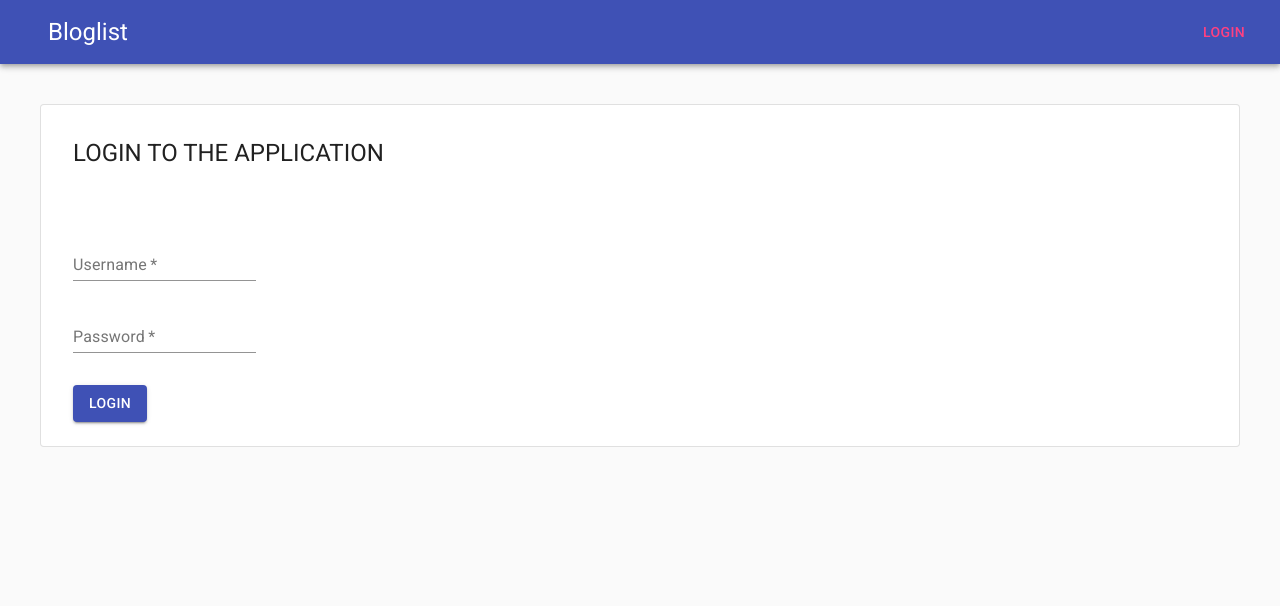
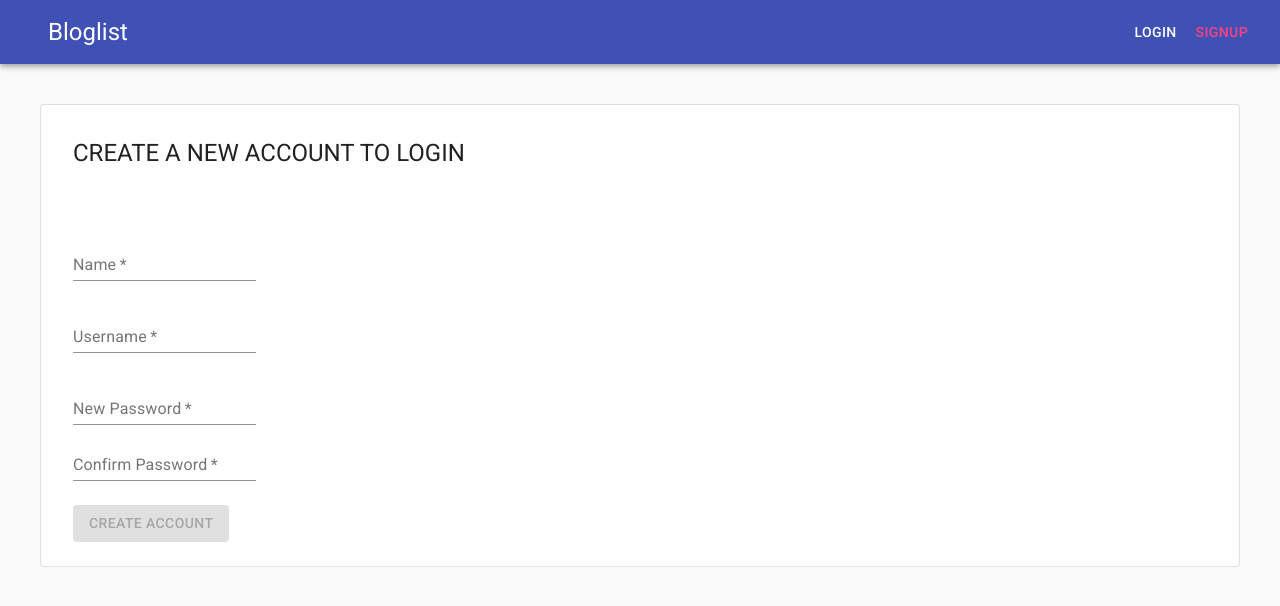
Before and after one commit to j-tesla/blog-list-frontend, a React (Create React App) app: page /signup in a window 1280 px wide. Before the commit this address led to /login. Shown: the top 606 px of the page. Built offline with nearby package versions, Linux system fonts and the light colour scheme; no server answers.

Commit message:
implemented a signup page

```diff
--- a/package.json
+++ b/package.json
@@ -15,7 +15,8 @@
     "react-router-dom": "^5.2.0",
     "react-scripts": "^4.0.3",
     "redux": "^4.1.0",
-    "redux-thunk": "^2.3.0"
+    "redux-thunk": "^2.3.0",
+    "validator": "^13.6.0"
   },
   "devDependencies": {
     "@testing-library/jest-dom": "^5.14.1",
--- a/src/App.jsx
+++ b/src/App.jsx
@@ -14,6 +14,7 @@ import User from './components/User';
 import { initialiseUsers } from './reducers/userReducer';
 import Blog from './components/Blog';
 import { initialiseBlogs } from './reducers/blogReducer';
+import SignupForm from './components/SignupForm';
 
 const App = () => {
   const dispatch = useDispatch();
@@ -37,6 +38,9 @@ const App = () => {
                   <Switch>
                     <Route path="/login">
                       <LoginForm />
+                    </Route>
+                    <Route path="/signup">
+                      <SignupForm />
                     </Route>
                     <Route path="/">
                       <Redirect to="/login" />
--- a/src/components/Navbar.jsx
+++ b/src/components/Navbar.jsx
@@ -123,14 +123,14 @@ const NavBar = () => {
               >
                 <Button variant="text" className={classes.navBtn}>login</Button>
               </NavLink>
-              {/* <NavLink */}
-              {/*  className={classes.navLink} */}
-              {/*  activeClassName={clsx([classes.navLink, classes.activeNavLink])} */}
-              {/*  exact */}
-              {/*  to="/signup" */}
-              {/* > */}
-              {/*  <Button variant="text" className={classes.navBtn}>signup</Button> */}
-              {/* </NavLink> */}
+              <NavLink
+                className={classes.navLink}
+                activeClassName={clsx([classes.navLink, classes.activeNavLink])}
+                exact
+                to="/signup"
+              >
+                <Button variant="text" className={classes.navBtn}>signup</Button>
+              </NavLink>
             </>
           )}
         </Toolbar>
--- /dev/null
+++ b/src/components/SignupForm.jsx
@@ -0,0 +1,193 @@
+import React, { useEffect, useState } from 'react';
+import { useDispatch } from 'react-redux';
+import validator from 'validator';
+import { useHistory } from 'react-router-dom';
+import {
+  Button,
+  Card,
+  CardActions,
+  CardContent,
+  CardHeader,
+  makeStyles,
+  TextField, Tooltip,
+} from '@material-ui/core';
+
+import logger from '../utils/logger';
+import { makeNotification } from '../reducers/notificationReducer';
+import { useField } from '../hooks';
+import usersService from '../services/users';
+
+const useStyles = makeStyles((theme) => ({
+  root: {
+    marginTop: theme.spacing(5),
+    margin: theme.spacing(2),
+    '& > *': {
+      margin: theme.spacing(2),
+    },
+  },
+  login: {
+    marginLeft: theme.spacing(1),
+  },
+}));
+
+const LoginForm = () => {
+  const classes = useStyles();
+  const dispatch = useDispatch();
+  const browserHistory = useHistory();
+  const {
+    reset: resetUsername,
+    ...username
+  } = useField('username');
+  const {
+    reset: resetName,
+    ...name
+  } = useField('name');
+  const {
+    reset: resetNewPassword,
+    ...newPassword
+  } = useField('username', 'password');
+  const {
+    reset: resetConfirmPassword,
+    ...confirmPassword
+  } = useField('username', 'password');
+
+  const [validNewPassword, setValidNewPassword] = useState(null);
+  const [validConfirmPassword, setValidConfirmPassword] = useState(null);
+
+  const reset = () => {
+    resetUsername();
+    resetName();
+    resetNewPassword();
+    resetConfirmPassword();
+  };
+
+  const validateNewPassword = () => {
+    if (validator.isStrongPassword(newPassword.value)) {
+      setValidNewPassword(true);
+    } else {
+      setValidNewPassword(false);
+    }
+
+    if (newPassword.value === confirmPassword.value) {
+      setValidConfirmPassword(true);
+    } else {
+      setValidConfirmPassword(false);
+    }
+  };
+
+  useEffect(() => {
+    validateNewPassword();
+  }, [newPassword.value, confirmPassword.value]);
+
+  const handleSignup = async (event) => {
+    event.preventDefault();
+    try {
+      await usersService.create({
+        name: name.value,
+        username: username.value,
+        password: newPassword.value,
+      });
+      reset();
+      dispatch(makeNotification({
+        message: 'New account created. Login to continue.',
+        severity: 'success',
+      }));
+      browserHistory.push('/login');
+    } catch (e) {
+      logger.error(e.response.data);
+      if (e.response.data.error.includes('username: already exists')) {
+        dispatch(makeNotification({
+          message: `Username "${username.value}" already exists. Login or try a different one.`,
+          severity: 'error',
+        }));
+
+        resetUsername();
+        resetNewPassword();
+        resetConfirmPassword();
+      }
+    }
+  };
+
+  return (
+    <Card variant="outlined" className={classes.root}>
+      <CardHeader title="CREATE A NEW ACCOUNT TO LOGIN" />
+      <form onSubmit={handleSignup} id="loginForm">
+        <CardContent>
+          <div>
+            <TextField
+              id="name-input"
+              color="primary"
+              {...name}
+              label="Name"
+              required
+              margin="normal"
+            />
+          </div>
+          <div>
+            <TextField
+              id="username-input"
+              color="primary"
+              {...username}
+              label="Username"
+              required
+              margin="normal"
+            />
+          </div>
+
+          <div>
+            <Tooltip
+              title="Password should be at least 8 characters long and should contain at least one symbol, lower case alphabet and upper case alphabet"
+            >
+              <TextField
+                id="new-password-input"
+                color="primary"
+                {...newPassword}
+                label="New Password"
+                required
+                margin="normal"
+                error={!validNewPassword && Boolean(newPassword.value)}
+                helperText={validNewPassword || !newPassword.value ? null : 'Password is not strong enough.'}
+              />
+            </Tooltip>
+          </div>
+
+          <div>
+            <TextField
+              id="confirm-password-input"
+              label="Confirm Password"
+              {...confirmPassword}
+              required
+              error={
+                newPassword.value !== confirmPassword.value
+                && (Boolean(newPassword.value) || Boolean(confirmPassword.value))
+              }
+              helperText={
+                newPassword.value !== confirmPassword.value
+                && (newPassword.value || confirmPassword.value)
+                  ? 'Passwords do not match'
+                  : null
+              }
+            />
+          </div>
+        </CardContent>
+
+        <CardActions>
+          <Button
+            variant="contained"
+            color="primary"
+            id="loginButton"
+            type="submit"
+            className={classes.login}
+            disabled={!validNewPassword || !validConfirmPassword}
+          >
+            Create Account
+          </Button>
+        </CardActions>
+      </form>
+    </Card>
+  );
+};
+
+LoginForm.propTypes = {};
+
+export default LoginForm;
--- a/src/components/User.jsx
+++ b/src/components/User.jsx
@@ -42,6 +42,8 @@ const User = () => {
         subheaderTypographyProps={{ variant: 'h5' }}
       />
       <CardContent>
+        {user.blogs.length > 0
+          ? (
             <Card variant="outlined">
               <CardHeader title="Blogs Added" />
               <CardContent>
@@ -61,6 +63,10 @@ const User = () => {
                 </List>
               </CardContent>
             </Card>
+          )
+          : (
+            <Typography variant="body1">No blogs added by the user</Typography>
+          )}
       </CardContent>
     </Card>
   );
--- a/src/services/login.js
+++ b/src/services/login.js
@@ -1,9 +1,9 @@
 import axios from 'axios';
 
-const baseUrl = '/api/login';
+const loginUrl = '/api/login';
 
 const login = async (credentials) => {
-  const response = await axios.post(baseUrl, credentials);
+  const response = await axios.post(loginUrl, credentials);
   return response.data;
 };
 
--- a/src/services/users.js
+++ b/src/services/users.js
@@ -7,8 +7,14 @@ const getAll = async () => {
   return response.data;
 };
 
+const create = async (credentials) => {
+  const response = await axios.post(baseUrl, credentials);
+  return response.data;
+};
+
 const usersService = {
   getAll,
+  create,
 };
 
 export default usersService;
```
Also changed, not shown: 1 other file (tests, documents, lock files or other folders). Lines whose indentation alone changed are shown as unchanged.
